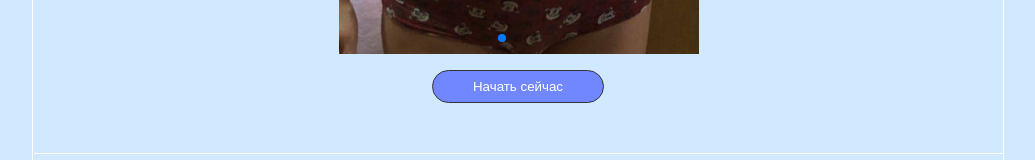
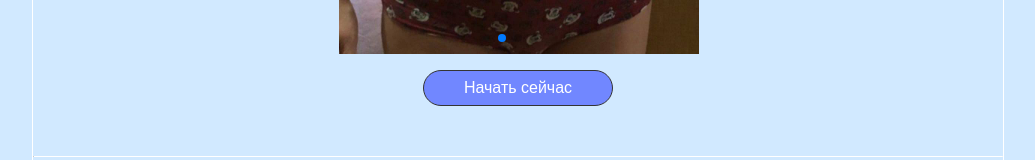
Before and after one commit to pavloging/nikassdgym, a React (Vite) app in the folder client/: page / in a window 1280 px wide. Shown: the part 2179-2339 px from the top of the page, without its empty margins (122-1157 px from the left). Built offline with nearby package versions, Linux system fonts and the light colour scheme.

Commit message:
fix: add big btn and smile img

```diff
--- a/client/src/index.css
+++ b/client/src/index.css
@@ -393,6 +393,7 @@ hr {
     margin-top: 16px;
 }
 .main__login-btn {
+    font-size: medium;
     padding: 8px 40px;
 }
 .main__result-block {
```
Also changed, not shown: client/src/assets/images/reviews/3.jpg.
